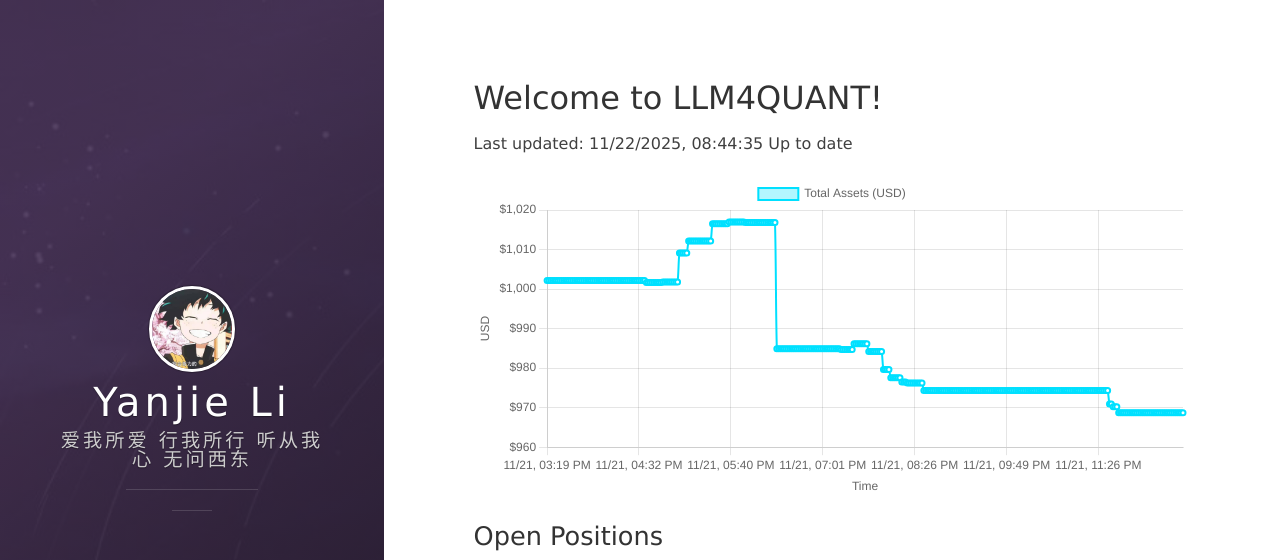
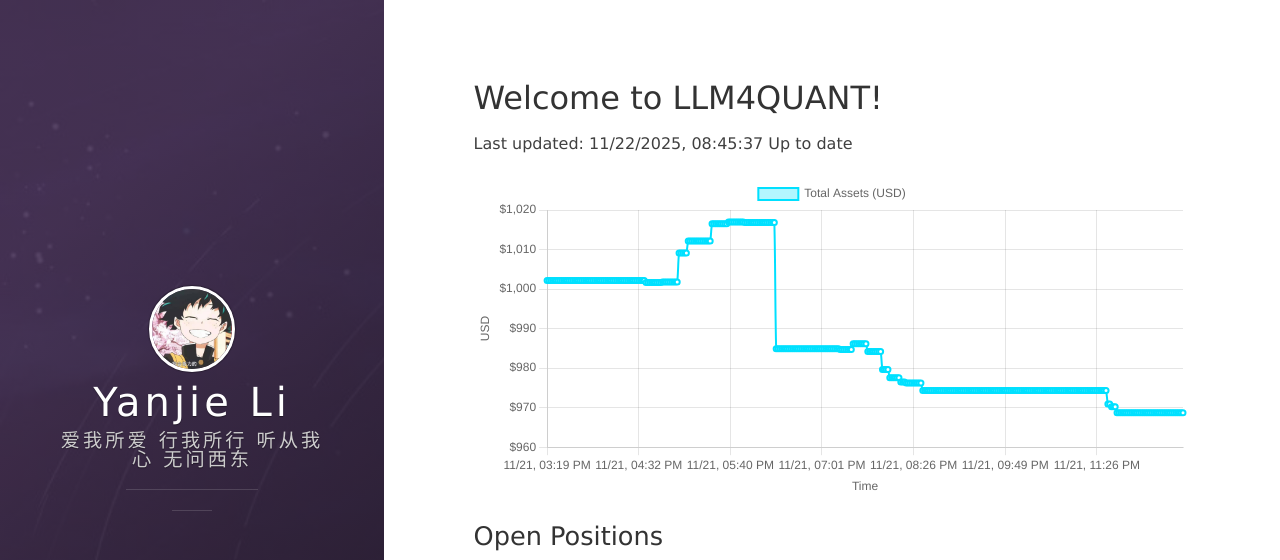
Before and after one commit to leeyegy/leeyegy.github.io, a Jekyll site: the page built from live-trading.html, in a window 1280 px wide and 1026 px high. Shown: the top 560 px of the window. Built offline with Jekyll 4.4.1, drawn with Linux system fonts in a browser that asks for light colours; nearby versions of some CDN libraries.

Commit message:
AccountMonitor: update balance history 2025-11-22T16:45:37+08:00

```diff
--- a/assets/data/binance/balance-history.json
+++ b/assets/data/binance/balance-history.json
@@ -1,5 +1,5 @@
 {
-  "generatedAt": "2025-11-22T16:44:35+08:00",
+  "generatedAt": "2025-11-22T16:45:37+08:00",
   "asset": "total_usd_value",
   "history": [
     {
@@ -1389,6 +1389,10 @@
     {
       "timestamp": "2025-11-22T16:44:35+08:00",
       "totalUsd": 968.69074819
+    },
+    {
+      "timestamp": "2025-11-22T16:45:37+08:00",
+      "totalUsd": 968.69074819
     }
   ]
 }
```
